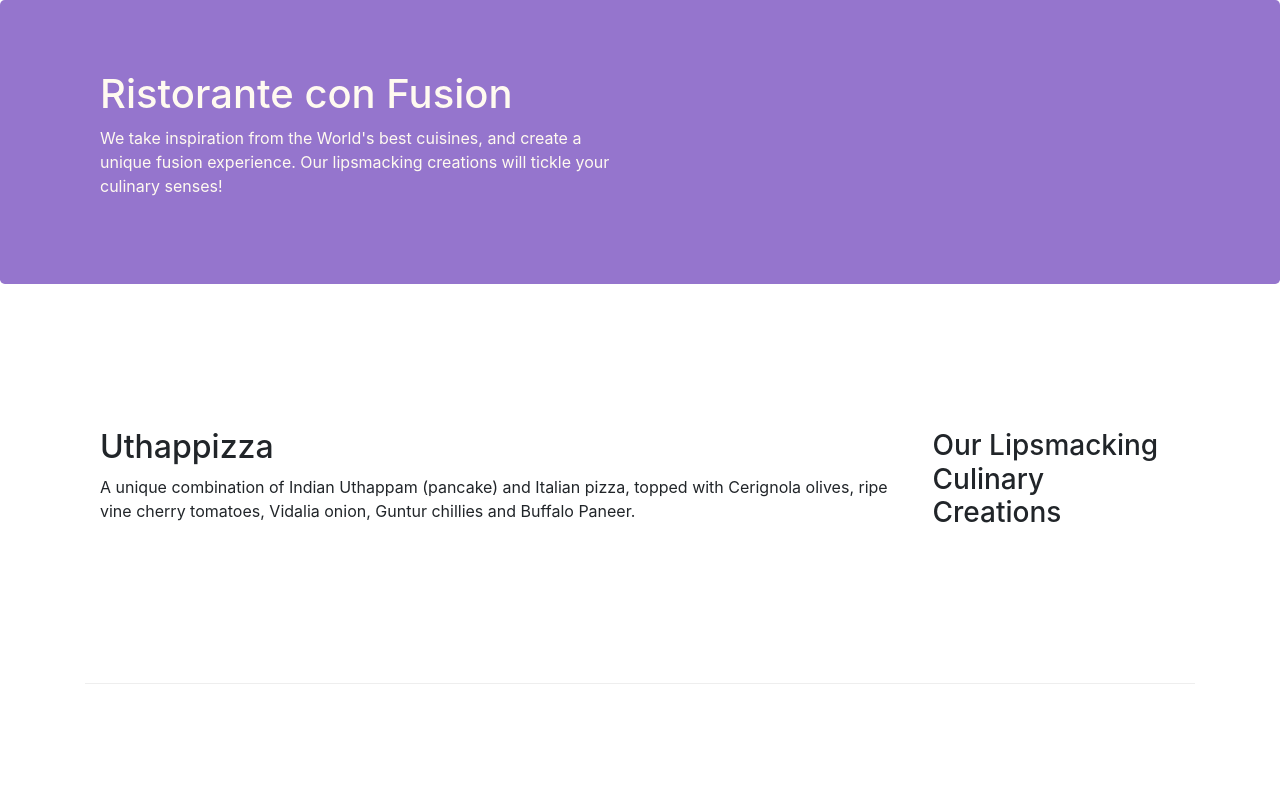
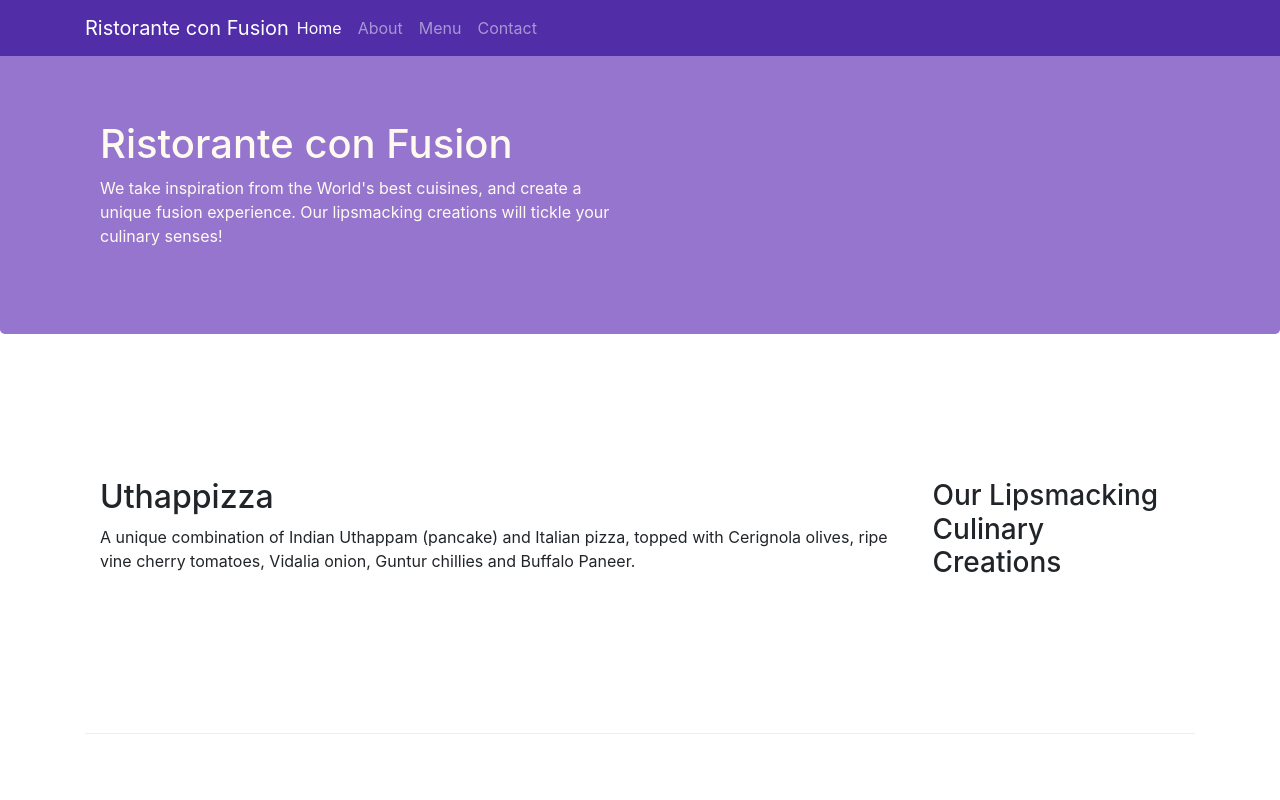
Before and after one commit to hhimanshu1/Bootstrap, a website: page index.html in a window 1280 px wide. Shown: the top 800 px of the page. Drawn offline with nearby package versions, Linux system fonts and the light colour scheme.

Commit message:
Navbar and Breadcrumb

```diff
--- a/css/styles.css
+++ b/css/styles.css
@@ -24,3 +24,11 @@
     margin: 0px;
     color: #0f0f0f;
 }
+body{
+    padding:50px 0px 0px 0px;
+    z-index:0;
+}
+
+.navbar-dark {
+     background-color: #512DA8;
+}
--- a/index.html
+++ b/index.html
@@ -14,6 +14,26 @@
 </head>
 
 <body>
+    <nav class="navbar navbar-dark navbar-expand-sm  fixed-top">
+    <div class="container">
+        <button class="navbar-toggler" type="button" data-toggle="collapse" data-target="#Navbar">
+            <span class="navbar-toggler-icon"></span>
+
+        </button>
+        <a class="navbar-brand mr-auto" href="#">Ristorante con Fusion</a>
+        <div class="collapse navbar-collapse" id="Navbar">
+
+        <ul class="navbar-nav mr-auto">
+            <li class="nav-item active"><a class="nav-link" href="#">Home</a></li>
+            <li class="nav-item"><a class="nav-link" href="./aboutus.html">About</a></li>
+            <li class="nav-item"><a class="nav-link" href="#">Menu</a></li>
+            <li class="nav-item"><a class="nav-link" href="#">Contact</a></li>
+        </ul>
+        </div>
+
+    </div>
+    </nav>
+
 
     <header class="jumbotron">
         <div class="container">
@@ -69,7 +89,7 @@
                     <h5>Links</h5>
                     <ul class="list-unstyled">
                         <li><a href="#">Home</a></li>
-                        <li><a href="#">About</a></li>
+                        <li><a href="./aboutus.html">About</a></li>
                         <li><a href="#">Menu</a></li>
                         <li><a href="#">Contact</a></li>
                     </ul>
```
Also changed, not shown: aboutus.html (+26 -2 lines).
